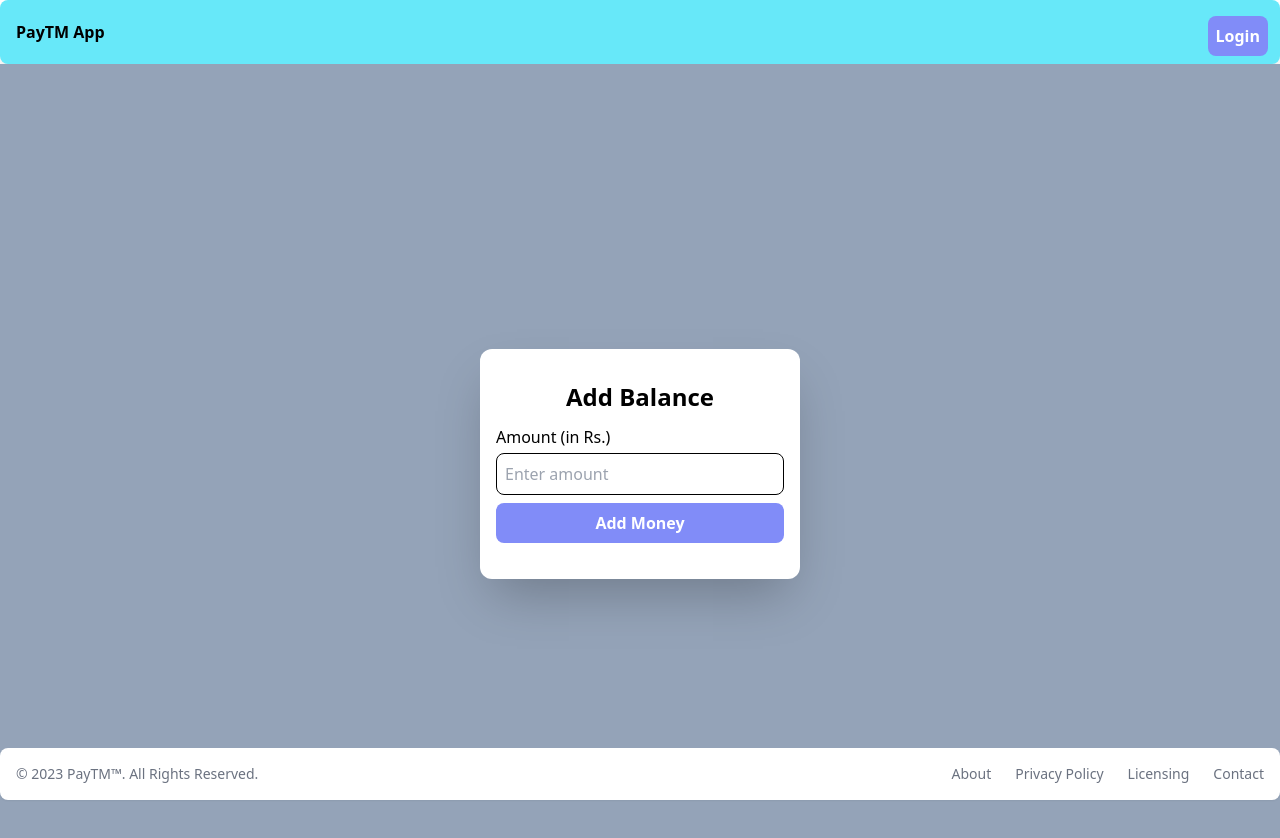
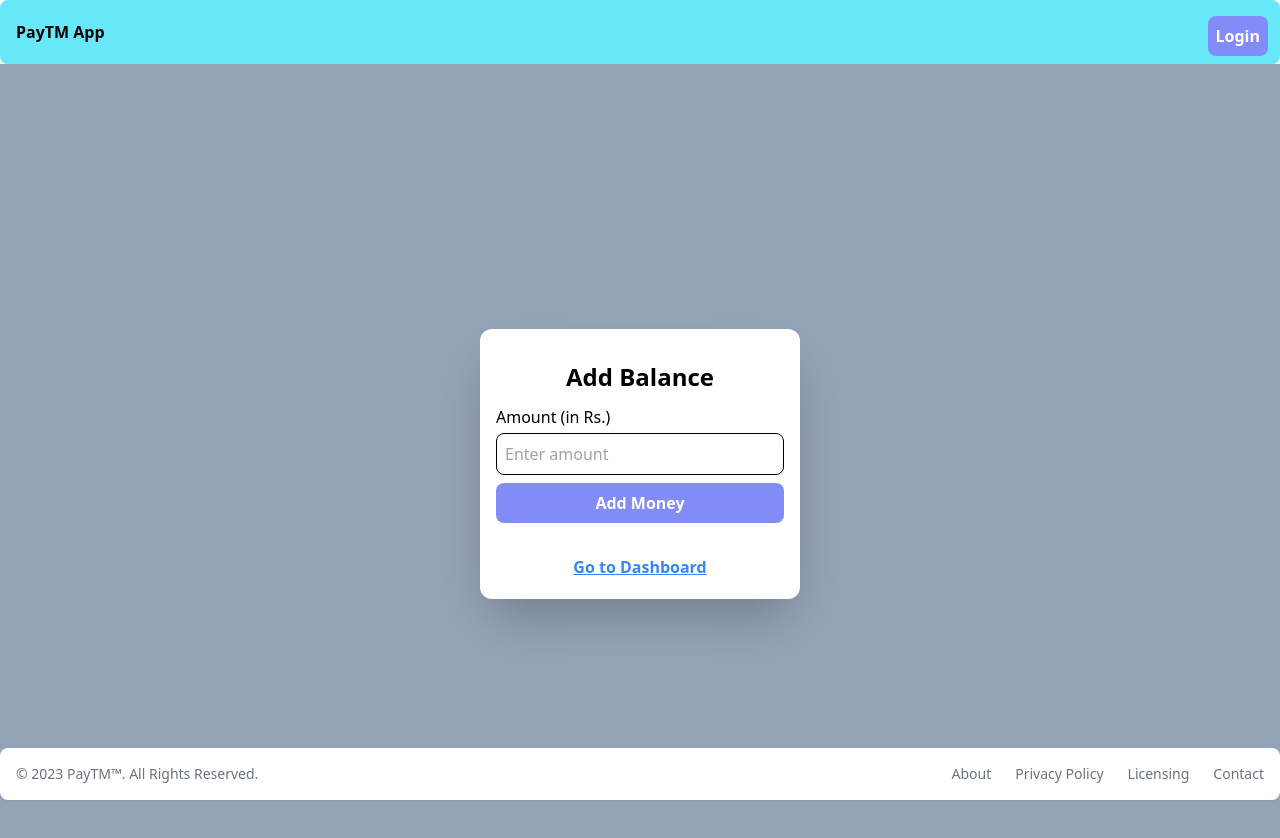
Before and after one commit to Balu2200/Digital_Wallet_System_Frontend, a React (Vite) app: page /addbalance in a window 1280 px wide. Shown: the top 838 px of the page. Built offline with nearby package versions, Linux system fonts and the light colour scheme; no server answers.

Commit message:
added pagination on the frontend

```diff
--- a/src/pages/addbalance.jsx
+++ b/src/pages/addbalance.jsx
@@ -18,7 +18,6 @@ const Addbalance = () => {
     if (!amount || isNaN(transferAmount) || transferAmount <= 0) {
       setStatusMessage("Please enter a valid amount greater than 0.");
       setIsError(true);
-      clearStatusMessage();
       return;
     }
 
@@ -32,24 +31,11 @@ const Addbalance = () => {
       setStatusMessage("Balance updated successfully!");
       setIsError(false);
       setAmount("");
-
-      setTimeout(() => {
-        setStatusMessage("");
-        navigate("/dashboard");
-      }, 3000);
-
     } catch (err) {
       console.error("Balance update failed:", err);
       setStatusMessage("Balance not updated!");
       setIsError(true);
-      clearStatusMessage();
     }
-  };
-
-  const clearStatusMessage = () => {
-    setTimeout(() => {
-      setStatusMessage("");
-    }, 3000);
   };
 
   return (
@@ -75,6 +61,14 @@ const Addbalance = () => {
                 {statusMessage}
               </div>
             )}
+            <div className="pt-4">
+              <button
+                onClick={() => navigate("/dashboard")}
+                className="text-blue-500 underline font-semibold"
+              >
+                Go to Dashboard
+              </button>
+            </div>
           </div>
         </div>
       </div>
```
